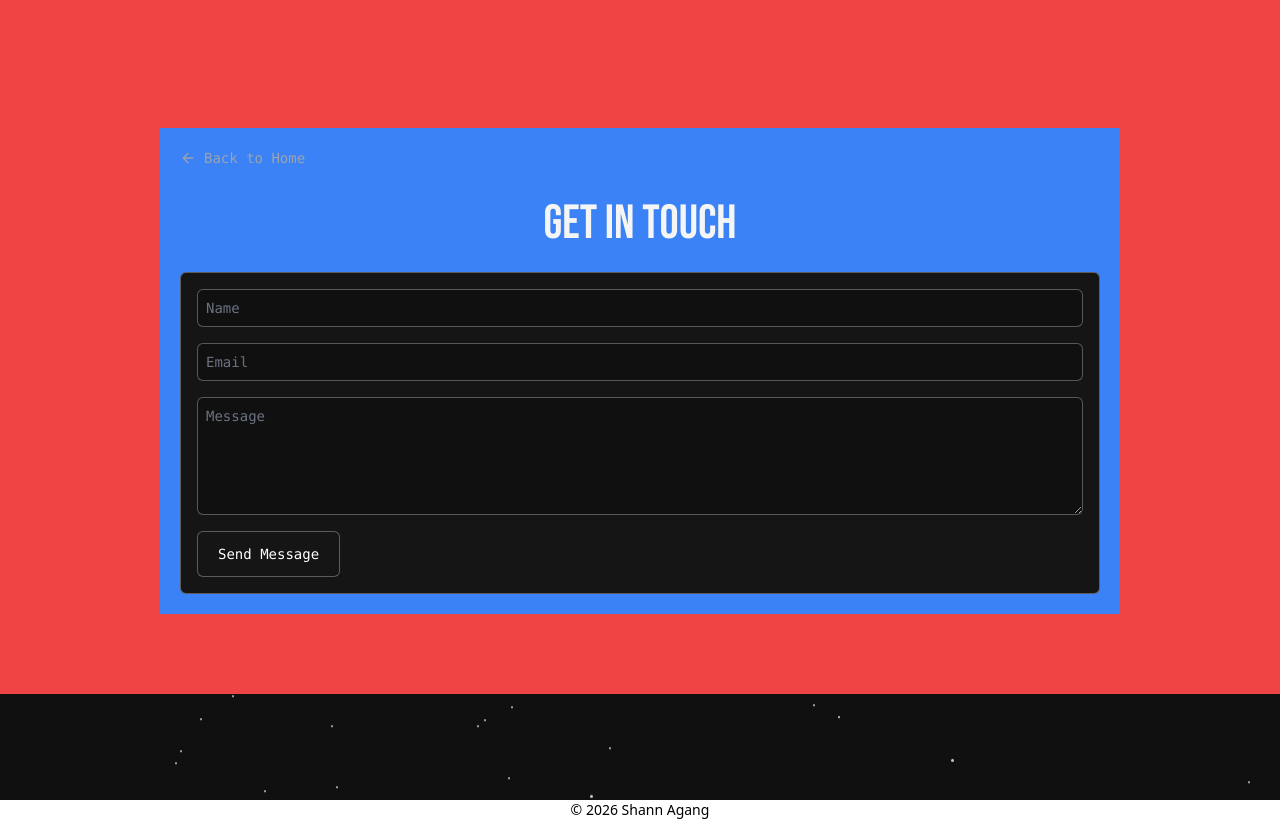
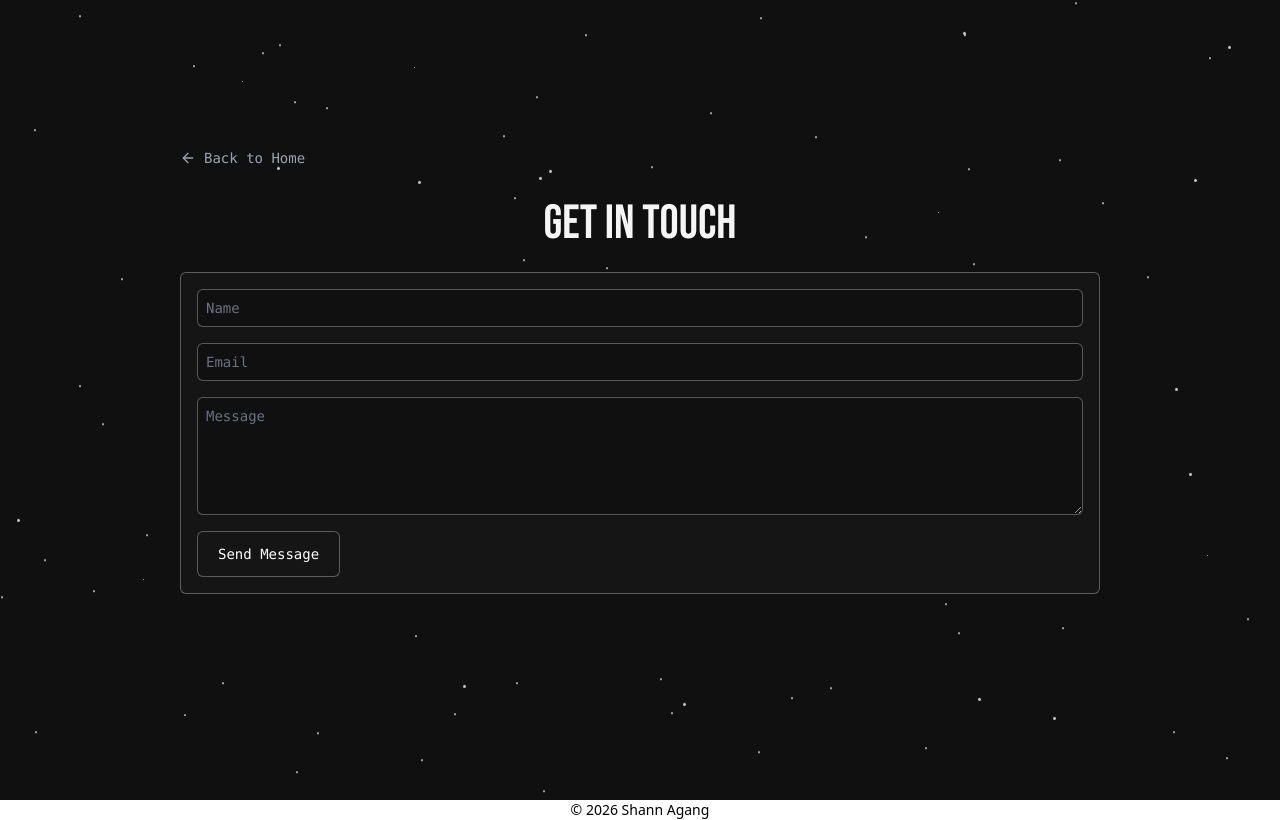
Before and after one commit to SkreTyr/Website-Portfolio, a React (Vite) app: page /contact in a window 1280 px wide. Built offline with nearby package versions, Linux system fonts and the light colour scheme; what lightswind would draw is missing.

Commit message:
Clean up Contact page backgrounds

```diff
--- a/src/pages/Contact.tsx
+++ b/src/pages/Contact.tsx
@@ -1,7 +1,6 @@
 import { useState, FormEvent } from 'react'
 import { Link } from 'react-router-dom'
 import { ArrowLeft } from 'lucide-react'
-import Background from '@/Background'
 import AutoReveal from '@/components/AutoReveal'
 
 const CONTACT_EMAIL = 'shannmichaelagang@gmail.com'
@@ -26,9 +25,8 @@ const Contact = () => {
 
   return (
     <div className="min-h-screen w-full">
-      <Background />
-      <section className="bg-red-500 h-auto w-full flex justify-center pt-32 pb-20">
-        <div className="bg-blue-500 w-full p-5 flex flex-col items-center justify-center lg:w-3/4 2xl:w-2/4">
+      <section className="h-auto w-full flex justify-center pt-32 pb-20">
+        <div className="w-full p-5 flex flex-col items-center justify-center lg:w-3/4 2xl:w-2/4">
           <AutoReveal direction="left" className="w-full">
             <Link
               to="/"
```
